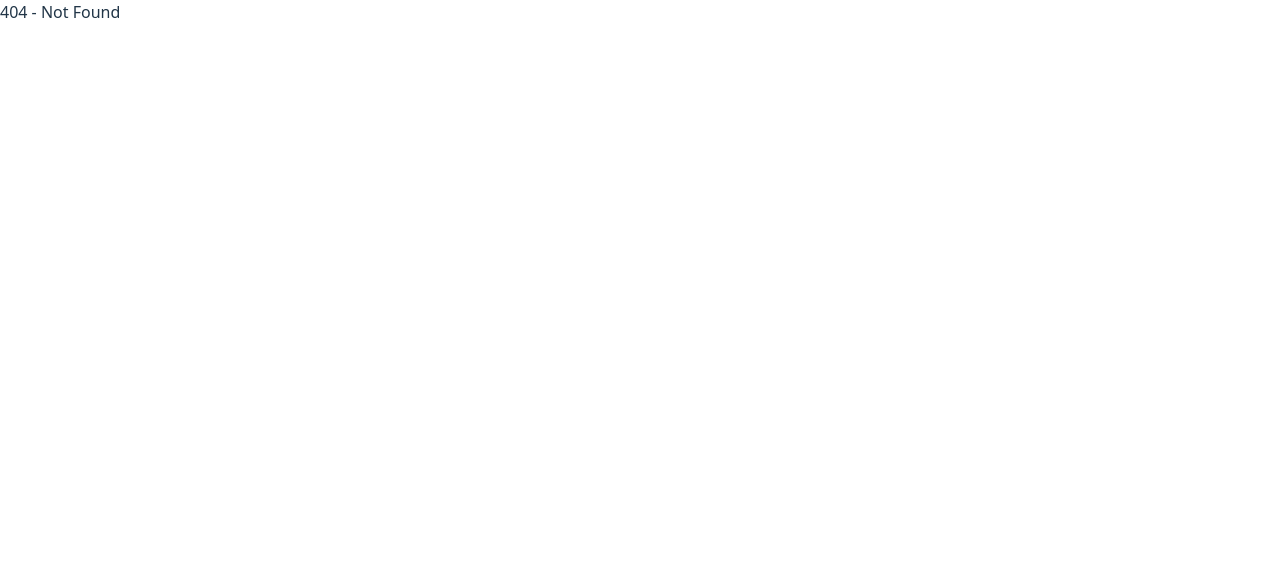
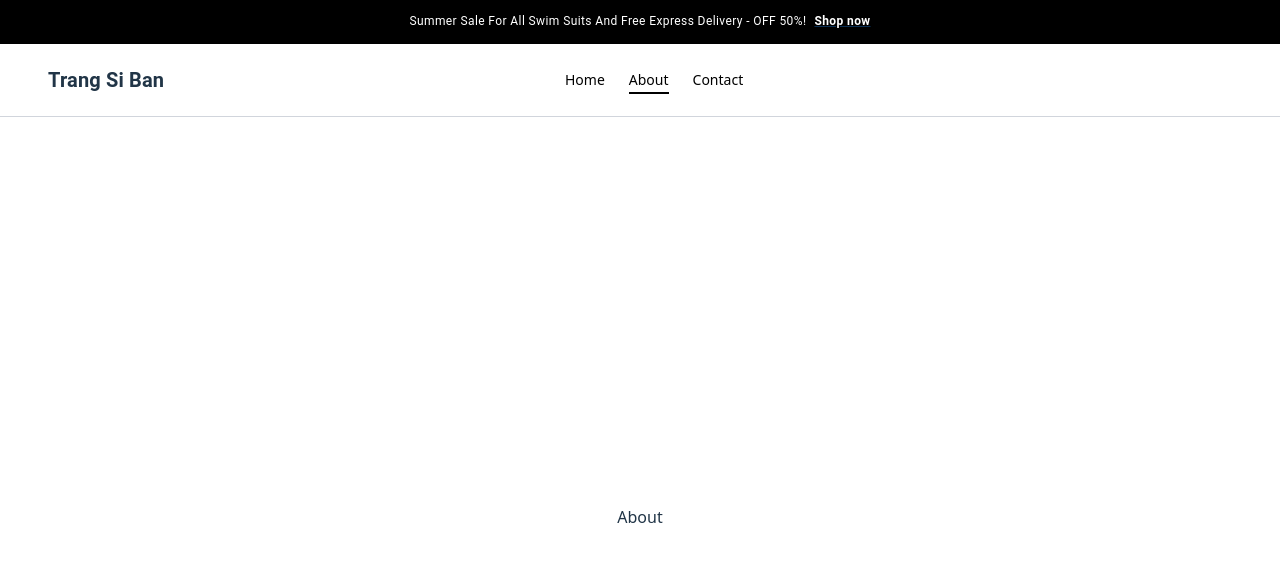
Before and after one commit to Trangsiban27/react-ecommerce-spinner-wheel, a React (Vite) app: page /about in a window 1280 px wide. Before the commit this address had no page. Shown: the top 562 px of the page. Built offline with nearby package versions, Linux system fonts and the light colour scheme; some icons are missing.

Commit message:
add About page

```diff
--- /dev/null
+++ b/src/apps/about/About.tsx
@@ -0,0 +1,11 @@
+import React from 'react'
+
+const About = () => {
+    return (
+        <div className='w-full h-screen flex items-center justify-center'>
+            About
+        </div>
+    )
+}
+
+export default About
--- a/src/routes/appRoutes.tsx
+++ b/src/routes/appRoutes.tsx
@@ -2,6 +2,7 @@ import { createBrowserRouter, type RouteObject } from "react-router-dom";
 import Layout from "../layout/Layout";
 import Home from "../apps/home/Home";
 import LuckyWheel from "../apps/lucky-wheel/LuckyWheel";
+import About from "../apps/about/About";
 
 const routes: RouteObject[] = [
     {
@@ -19,6 +20,10 @@ const routes: RouteObject[] = [
             {
                 path: 'lucky-wheel',
                 element: <LuckyWheel />
+            },
+            {
+                path: 'about',
+                element: <About />
             }
         ]
     },
```
